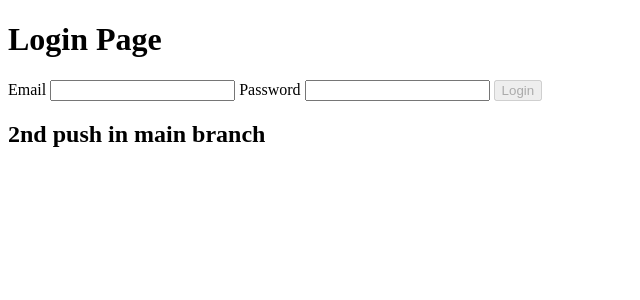
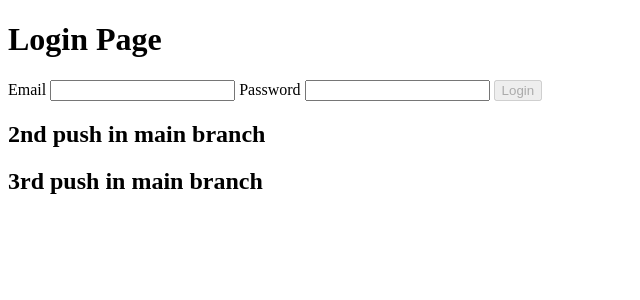
Before and after one commit to wft-dev/demo-svelte, a SvelteKit app: page /login in a window 1280 px wide. Shown: the top 300 px of the page, without its empty margins (0-640 px from the left). Built offline with nearby package versions, Linux system fonts and the light colour scheme.

Commit message:
3rd push from main

```diff
--- a/src/routes/login/+page.svelte
+++ b/src/routes/login/+page.svelte
@@ -46,6 +46,7 @@
     </form>
 
 <h2>2nd push in main branch</h2>
+<h2>3rd push in main branch</h2>
 
 
 
```
